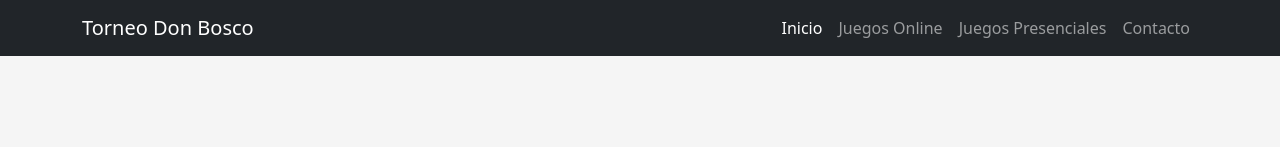
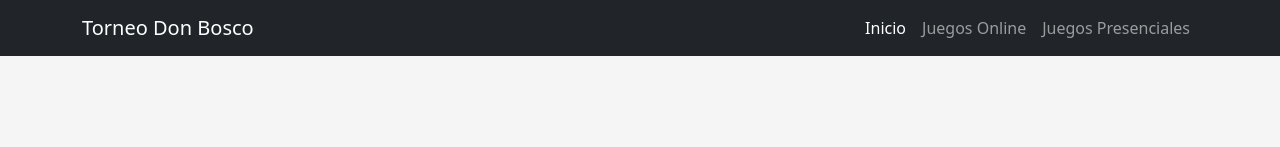
Before and after one commit to Diego57709/DonBosco, a plain HTML site: page index.html in a window 1280 px wide. Shown: the top 147 px of the page. Drawn offline with nearby package versions, Linux system fonts and the light colour scheme.

```diff
--- a/index.html
+++ b/index.html
@@ -70,9 +70,6 @@
           </li>
           <li class="nav-item">
             <a class="nav-link" href="#presencial">Juegos Presenciales</a>
-          </li>
-          <li class="nav-item">
-            <a class="nav-link" href="#contacto">Contacto</a>
           </li>
         </ul>
       </div>
```
